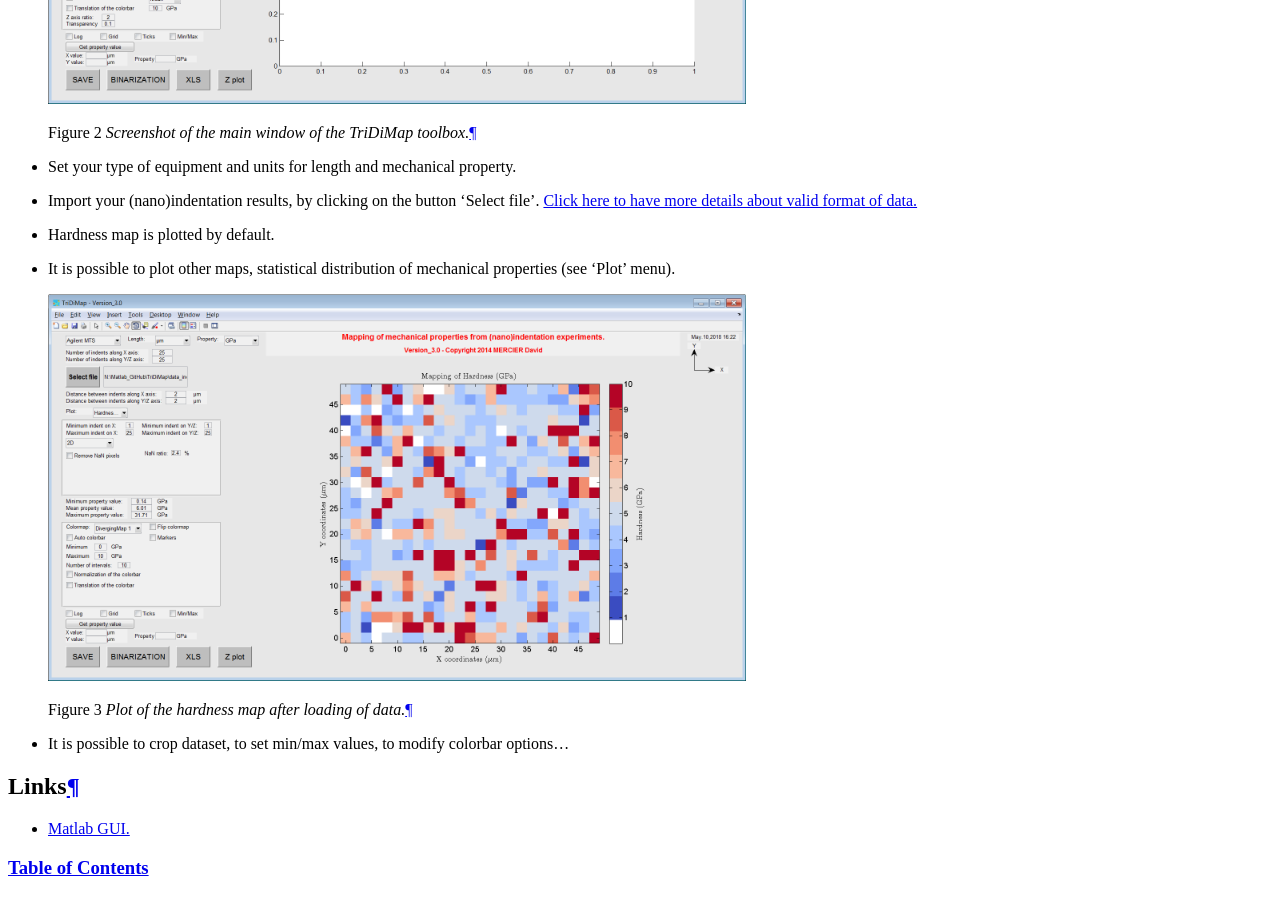
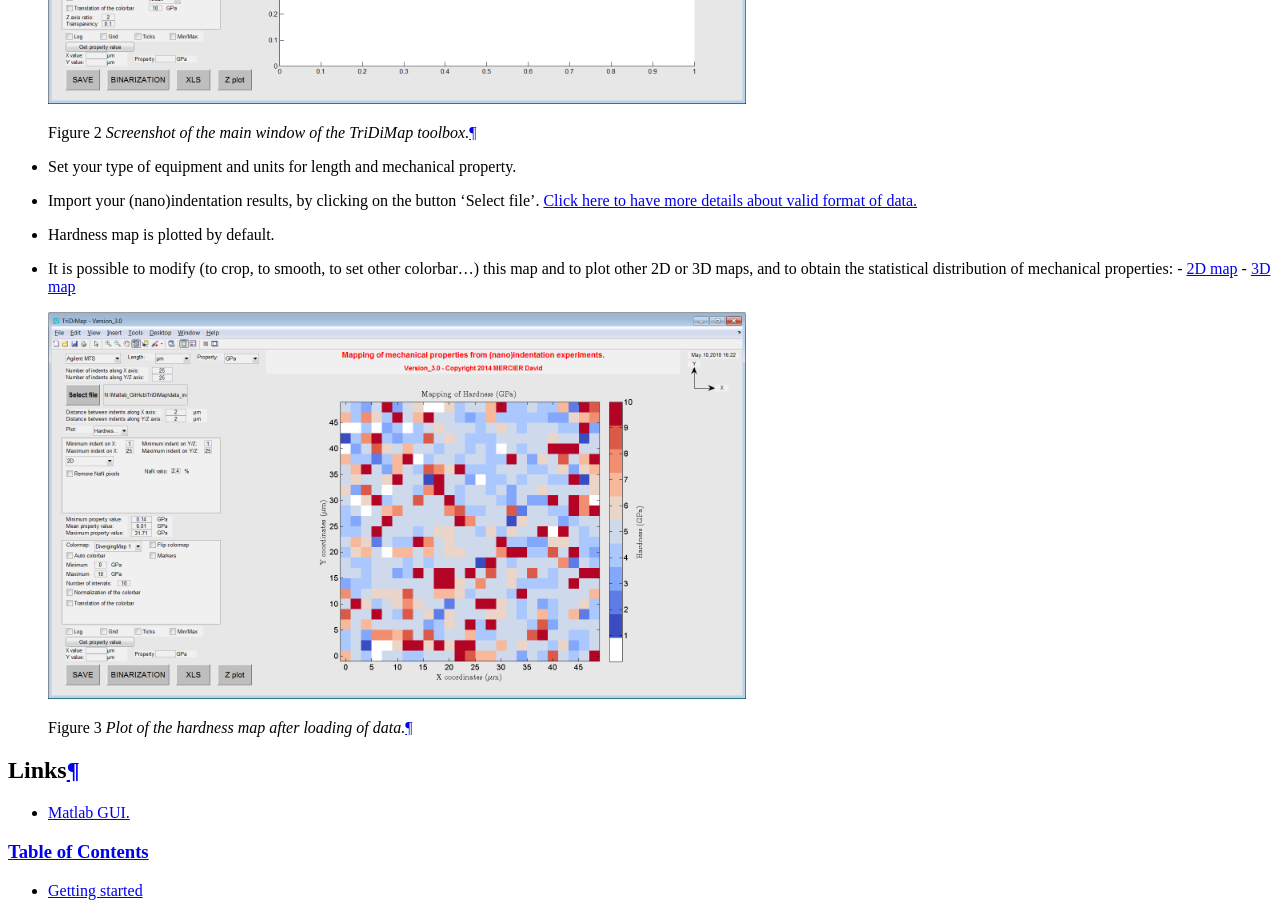
Before and after one commit to DavidMercier/TriDiMap, a Sphinx documentation site: the page built from doc/getting_started.rst, in a window 1280 px wide and 900 px high, scrolled down 816 px. Built offline with Sphinx 7.4.7, drawn with Linux system fonts in a browser that asks for light colours; comment, search, counter and statistics services are not loaded.

Commit message:
Update getting_started.rst

```diff
--- a/doc/getting_started.rst
+++ b/doc/getting_started.rst
@@ -41,7 +41,9 @@
 
 * Hardness map is plotted by default.
 
-* It is possible to plot other maps, statistical distribution of mechanical properties (see 'Plot' menu).
+* It is possible to modify (to crop, to smooth, to set other colorbar...) this map and to plot other 2D or 3D maps, and to obtain the statistical distribution of mechanical properties:
+  - `2D map <https://tridimap.readthedocs.io/en/latest/mapping.html>`_
+  - `3D map <https://tridimap.readthedocs.io/en/latest/tomography.html>`_
 
 .. figure:: ./_pictures/MTS_example1_25x25_H_GUI_00.png
    :scale: 40 %
@@ -49,8 +51,6 @@
 
    *Plot of the hardness map after loading of data.*
 
-* It is possible to crop dataset, to set min/max values, to modify colorbar options...
-
 Links
 #######
 
```
